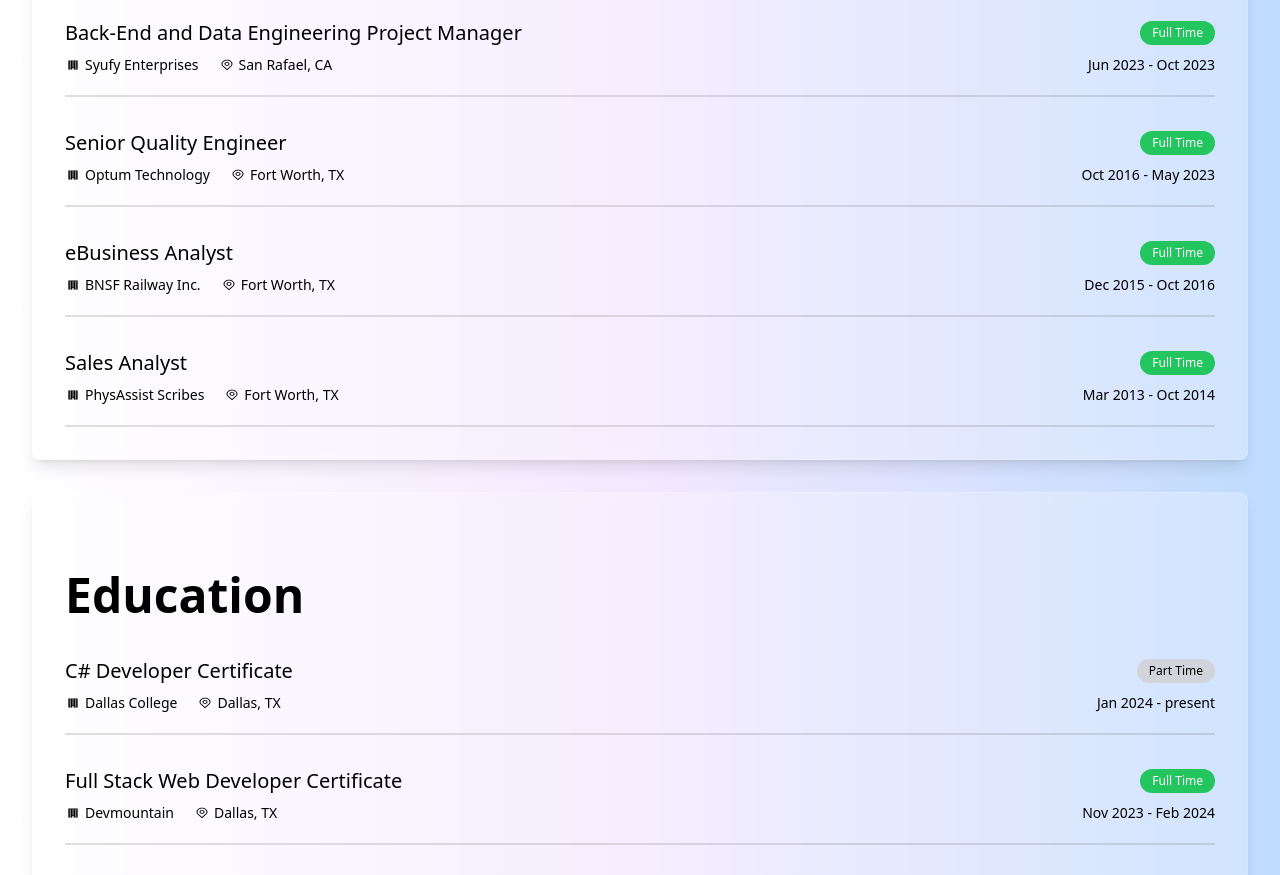
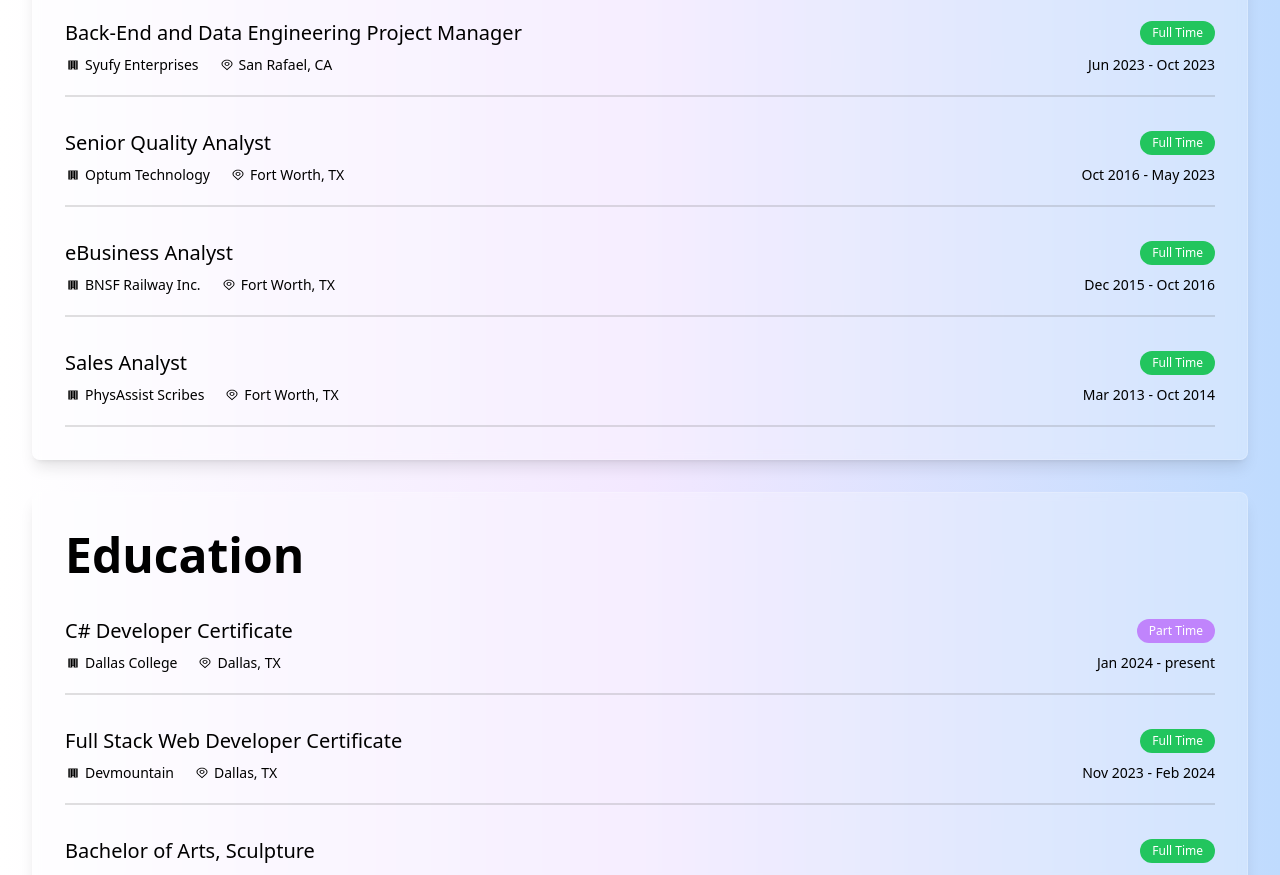
Before and after one commit to XINEXPORT/christinehoangportfolio, a React (Create React App) app: page /about in a window 1280 px wide. Shown: the part 3500-4375 px from the top of the page. Built offline with nearby package versions, Linux system fonts and the light colour scheme.

Commit message:
grey part time pills changed to purple

```diff
--- a/src/Components/Work.js
+++ b/src/Components/Work.js
@@ -8,7 +8,7 @@
       case "apprenticeship":
         return "bg-blue-400 text-white";
       default:
-        return "bg-gray-300 text-black";
+        return "bg-purple-400 text-white";
     }
   };
 
--- a/src/Details.js
+++ b/src/Details.js
@@ -124,7 +124,7 @@
     Duration: "Jun 2023 - Oct 2023",
   },
   {
-    Position: "Senior Quality Engineer",
+    Position: "Senior Quality Analyst",
     Company: `Optum Technology`,
     Company_Link: "https://www.optum.com/en/",
     Location: "Fort Worth, TX",
--- a/src/Pages/About.js
+++ b/src/Pages/About.js
@@ -34,7 +34,7 @@
         )}
       </section>
       <section className="glass">
-        <h1 className="text-2xl pt-10 text-black md:text-4xl xl:text-5xl xl:leading-tight font-bold">
+        <h1 className="text-2xl text-black md:text-4xl xl:text-5xl xl:leading-tight font-bold">
           Education
         </h1>
         {React.Children.toArray(
```
